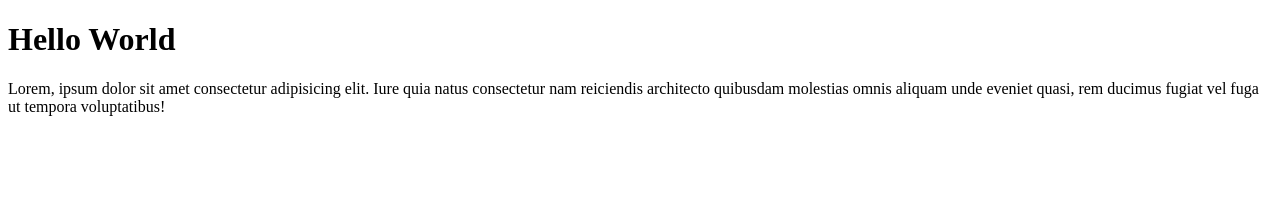
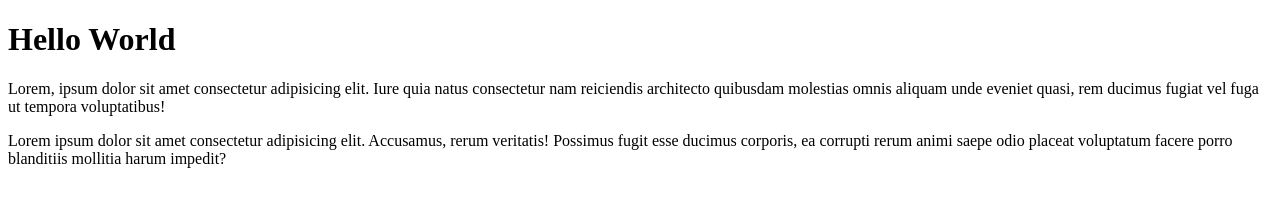
Before and after one commit to BatistaDvp/Hello-World, a plain HTML site: page site-exemplo/index.html in a window 1280 px wide. Drawn offline with Linux system fonts and the light colour scheme.

Commit message:
Update index.html

```diff
--- a/site-exemplo/index.html
+++ b/site-exemplo/index.html
@@ -8,5 +8,6 @@
 <body>
     <h1>Hello World</h1>
     <p>Lorem, ipsum dolor sit amet consectetur adipisicing elit. Iure quia natus consectetur nam reiciendis architecto quibusdam molestias omnis aliquam unde eveniet quasi, rem ducimus fugiat vel fuga ut tempora voluptatibus!</p>
+    <p>Lorem ipsum dolor sit amet consectetur adipisicing elit. Accusamus, rerum veritatis! Possimus fugit esse ducimus corporis, ea corrupti rerum animi saepe odio placeat voluptatum facere porro blanditiis mollitia harum impedit?</p>
 </body>
 </html>
```
